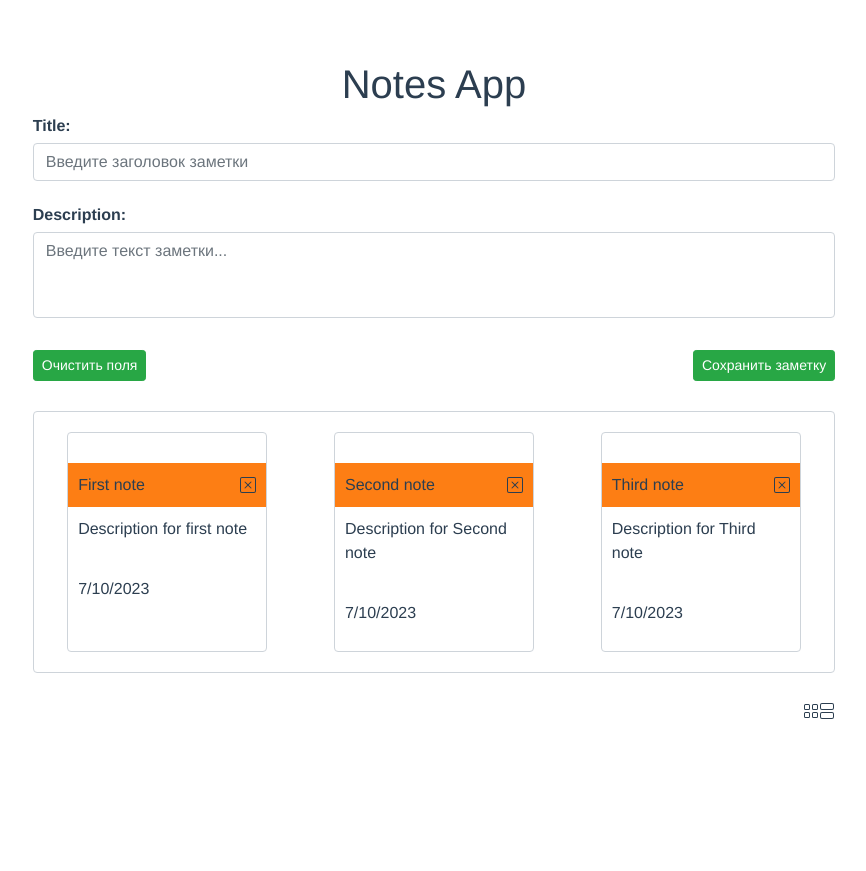
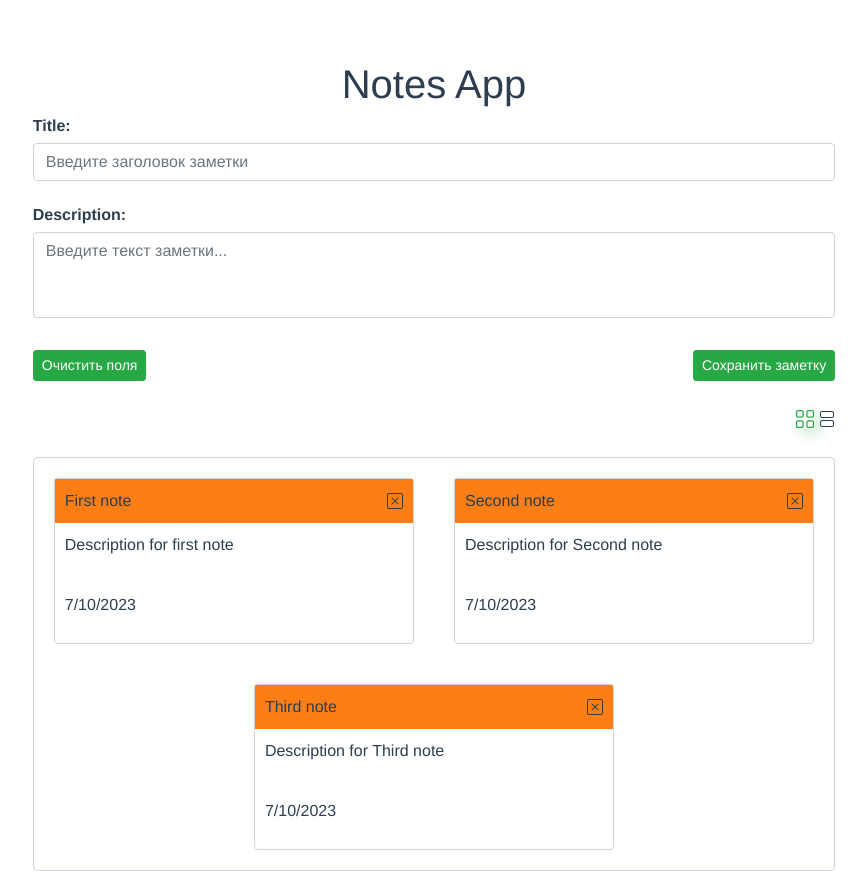
Before and after one commit to Siskinbird/vue-notes-2.0, a Vue app: page / in a window 1280 px wide. Shown: the whole page, without its empty margins (206-1072 px from the left). Before the commit the page ends 800 px from the top, so only its background shows below. Built offline with nearby package versions, Linux system fonts and the light colour scheme.

Commit message:
add: Toggle noto scale

```diff
--- a/src/App.vue
+++ b/src/App.vue
@@ -21,18 +21,19 @@
 
 
           <div class='col-9 m0-auto'>
-
+            <div class="note-header d-flex j-end al-center mt-20">
+              <b-icon icon="grid" class="cube mr-15 pointer" :class="{ active:grid }" @click="grid = true"></b-icon>
+              <b-icon icon="view-stacked" class="horizon pointer" :class="{ active:!grid }" @click="grid = false"></b-icon>
+            </div>
 
 
           <!--notes-->
           <Notes
               :notes="notes"
+              :grid="grid"
               @remove="removeNote"
           />
-            <div class="note-header d-flex j-end al-center mt-20">
-              <b-icon icon="grid"></b-icon>
-              <b-icon icon="view-stacked"></b-icon>
-            </div>
+
         </div>
 
 
@@ -64,6 +65,7 @@ export default {
       title: 'Notes App',
       message: null,
       showDismiss: false,
+      grid: true,
       note: {
         title: '',
         description: ''
@@ -93,12 +95,15 @@ export default {
 
       let { title, description} = this.note
 
-      if (title === '' || description === '') {
+      if (title === '') {
         this.message = 'Заголовок заметки не может быть пустым!'
         this.showDismiss = true
         return false;
-      }
-      else {
+      } else if (description === '') {
+        this.message = 'Заголовок заметки не может быть пустым!'
+        this.showDismiss = true
+        return false;
+      } else {
         this.notes.push({
           title,
           description,
@@ -110,7 +115,7 @@ export default {
       }
     },
     reset() {
-      this.note.title = '',
+      this.note.title = ''
       this.note.description = ''
     },
     removeNote(index) {
@@ -122,7 +127,7 @@ export default {
 
 <style lang="scss">
 #app {
-  font-family: Avenir, Helvetica, Arial, sans-serif;
+  font-family: Monospaced, Helvetica, Arial, sans-serif;
   -webkit-font-smoothing: antialiased;
   -moz-osx-font-smoothing: grayscale;
   text-align: center;
@@ -147,17 +152,6 @@ export default {
   flex-wrap: wrap;
 }
 
-.flex-1-1-auto {
-  flex: 1 1 auto;
-}
-
-.flex-50 {
-  flex: 50%;
-}
-
-.flex-33 {
-  flex: 33%;
-}
 
 .al-center {
   align-items: center;
@@ -202,4 +196,22 @@ export default {
 .m0-auto {
   margin: 0 auto;
 }
+.mr-15 {
+  margin-right: 6px;
+}
+.pointer {
+  cursor: pointer;
+}
+.bi-grid, .horizon, .cube {
+  transition: ease-in-out .3s;
+  &:hover {
+    transform: scale(1.3);
+  }
+
+  &.active{
+    color: #28a745;
+    box-shadow: 4px 4px 8px 0 rgba(40, 167, 69, 0.2);
+    transform: scale(1.3);
+  }
+}
 </style>
--- a/src/components/Notes.vue
+++ b/src/components/Notes.vue
@@ -1,6 +1,6 @@
 <template>
   <div class="notes d-flex flex-wrap gap10 j-between">
-    <div class="note" v-for="(note, index) in notes" :key="index">
+    <div class="note" :class="{full: !grid}" v-for="(note, index) in notes" :key="index">
       <div class="note-header d-flex al-center j-between">
         <div class="note-header__title d-flex al-center">
           <p class="mt-0 mb-0">{{note.title}}</p>
@@ -24,6 +24,10 @@ export default {
     notes: {
       type: Array,
       required: true
+    },
+    grid: {
+      type: Boolean,
+      required: true
     }
   },
   methods: {
@@ -35,6 +39,7 @@ export default {
 }
 </script>
 <style lang="scss" scoped>
+
 .notes {
   margin-top: 30px;
   border: 1px solid #ced4da;
@@ -42,13 +47,19 @@ export default {
 }
 .note {
   margin: 20px auto;
-  width: 200px;
+  width: 45%;
+  gap: 10px;
   text-align: left;
   border: 1px solid #ced4da;
   border-radius: 0.25rem;
+  transition: ease-in-out .4s;
   &-header {
     background-color: #fd7e14;;
     padding: 0;
+    margin: 0;
+  }
+  &.full {
+    width: 96%
   }
   p {
     padding: 10px;
```
